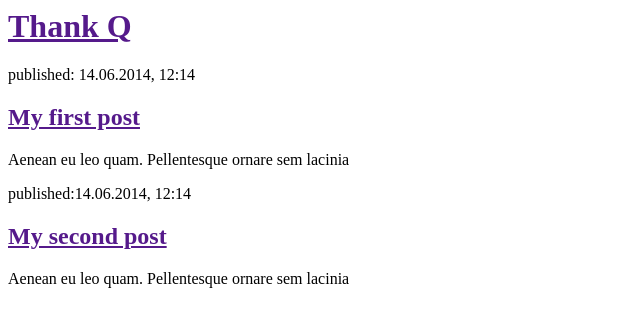
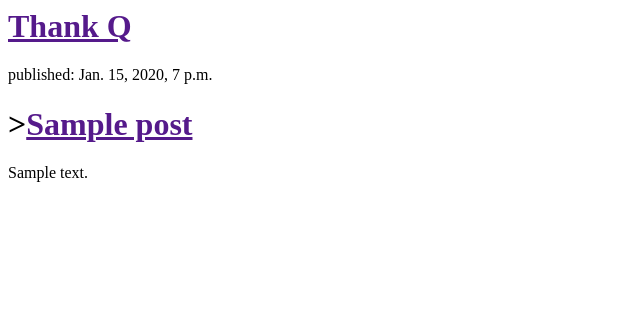
Before and after one commit to baidoosik/my-first-blog, a Django app: template blog/templates/blog/post_list.html in a window 1280 px wide. Shown: the top 327 px of the page, without its empty margins (0-640 px from the left). Run offline with Django 3.2, Linux system fonts and the light colour scheme; the template is opened without the code that fills it: values that come from a table or form of the project are taken from there, others are empty; tables that the repository leaves empty hold one stand-in row (values such as "Sample post").

Commit message:
Modified templates to display posts from database.

```diff
--- a/blog/templates/blog/post_list.html
+++ b/blog/templates/blog/post_list.html
@@ -6,17 +6,14 @@
 	<body>
 		<div>
 			<h1><a href="">Thank Q</a></h1>
-		<div>
-
-		<div>
-			<p>published: 14.06.2014, 12:14</p>
-			<h2><a href="">My first post</a></h2>
-			<p>Aenean eu leo quam. Pellentesque ornare sem lacinia
 		</div>
 
-		<div>
-			<p>published:14.06.2014, 12:14</p>
-			<h2><a href="">My second post</a></h2>
-			<p>Aenean eu leo quam. Pellentesque ornare sem lacinia
+		{% for post in posts %}
+			<div>
+				<p>published: {{ post.published_date }}<p>
+				<h1>><a href="">{{ post.title }}</a></h1>
+				<p>{{ post.text|linebreaksbr}}</p>
+			</div>
+		{% endfor %}
 	</body>
 </html>
--- a/blog/views.py
+++ b/blog/views.py
@@ -1,5 +1,8 @@
 from django.shortcuts import render
+from django.utils import timezone
+from .models import Post
 
 # Create your views here.
 def post_list(request):
-	return render(request, 'blog/post_list.html',{})
+	posts =Post.objects.filter(published_date__lte=timezone.now()).order_by('published_date')
+	return render(request, 'blog/post_list.html',{'posts':posts})
```
